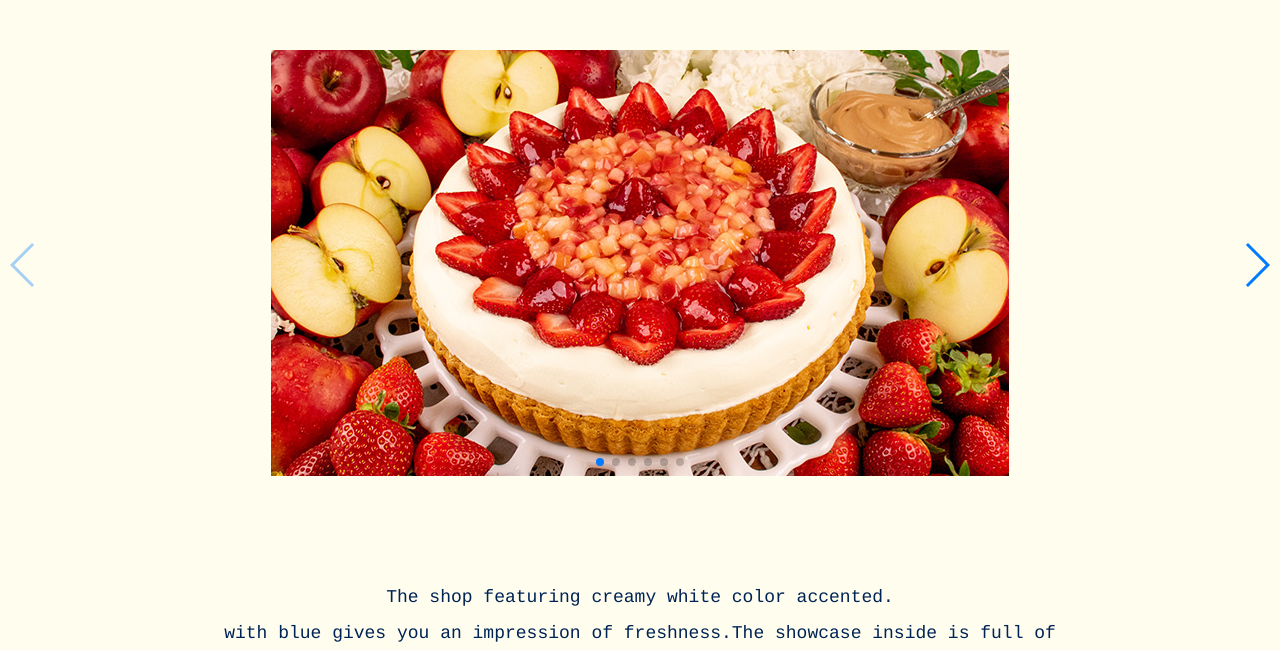
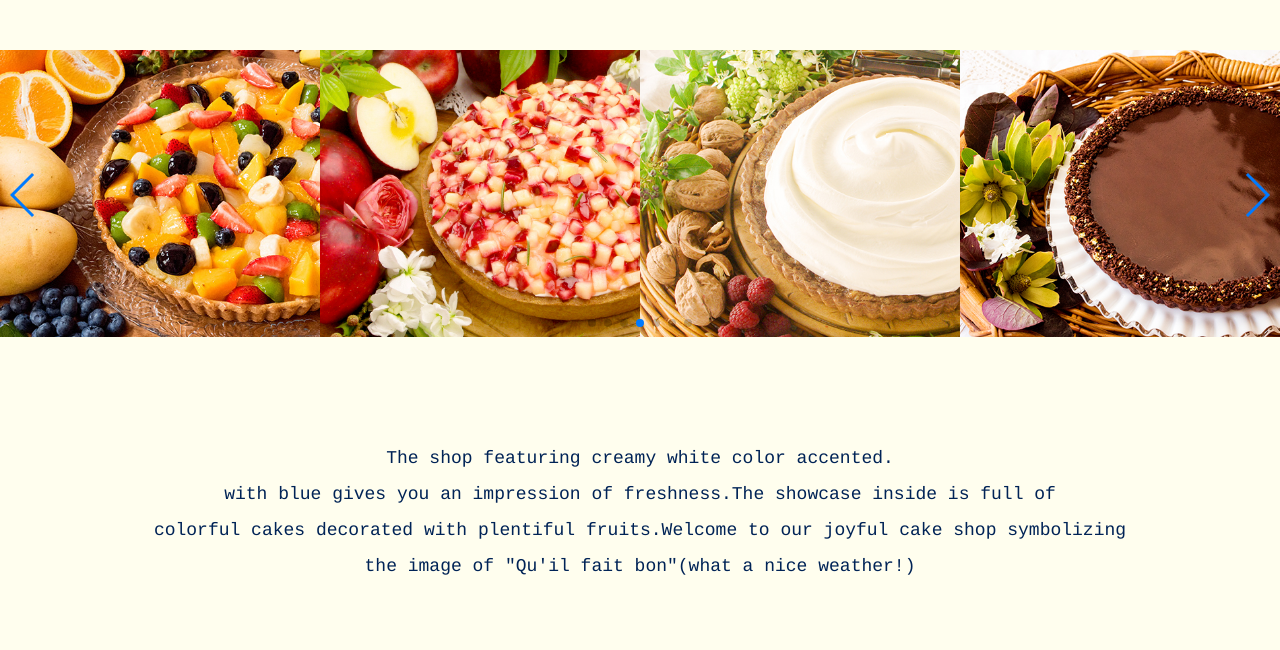
Before and after one commit to 4ai72/pair-work, a website: page erika.html in a window 1280 px wide. Shown: the part 150-800 px from the top of the page. Drawn offline with nearby package versions, Linux system fonts and the light colour scheme.

Commit message:
あとはレスポンシブ整える

```diff
--- a/erika.html
+++ b/erika.html
@@ -26,12 +26,26 @@
         <!-- メイン表示部分 -->
         <div class="swiper-wrapper">
             <!-- 各スライド -->
-            <div class="swiper-slide"><img src="img/1153-202010201304440110-1.jpg"></div>
-            <div class="swiper-slide"><img src="img/201411231145020364-1.jpg"></div>
-            <div class="swiper-slide"><img src="img/0039c.jpg"></div>
-            <div class="swiper-slide"><img src="img/1375w.jpg"></div>
-            <div class="swiper-slide"><img src="img/110w.jpg"></div>
-            <div class="swiper-slide"><img src="img/202010010943520740-l.jpg"></div>
+            <div class="swiper-slide">
+                <a href=""><img src="img/1153-202010201304440110-1.jpg"></a>
+            </div>
+            <div class="swiper-slide">
+                <a href=""><img src="img/1370w.jpg"></a>
+            </div>
+            <div class="swiper-slide">
+                <a href=""><img src="img/239001w.jpg"></a>
+            </div>
+            <div class="swiper-slide">
+                <a href=""><img src="img/1375w.jpg"></a></div>
+            <div class="swiper-slide">
+                <a href=""><img src="img/110w.jpg"></a>
+            </div>
+            <div class="swiper-slide">
+                <a href=""><img src="img/0039w.jpg"></a>
+            </div>
+            <div class="swiper-slide">
+                <a href=""><img src="img/1309w.jpg"></a>
+            </div>
         </div>
         <div class="swiper-button-prev"></div>
         <div class="swiper-button-next"></div>
@@ -163,6 +177,7 @@ z                    <a href="" class="ob">
     <script src="https://cdnjs.cloudflare.com/ajax/libs/Swiper/4.5.1/js/swiper.js"></script>
     <!-- <script src="https://cdnjs.cloudflare.com/ajax/libs/Swiper/4.3.3/js/swiper.min.js"></script> -->
     <script src="https://ajax.googleapis.com/ajax/libs/jquery/3.3.1/jquery.min.js"></script>
+    <!-- jsの読み込み -->
     <script src="js/app.js"></script>
 </body>
 </html>
--- a/js/app.js
+++ b/js/app.js
@@ -1,18 +1,40 @@
-var mySwiper = new Swiper('.swiper-container', {
-    autoHeight: true,
-    // autoplay: {
-	// 	delay: 3000,
-	// 	stopOnLastSlide: false,
-	// 	disableOnInteraction: false,
-	// 	reverseDirection: false
-	// },
+// swiper
+
+// var mySwiper = new Swiper('.swiper-container', {
+//     autoHeight: true,
+//     // autoplay: {
+// 	// 	delay: 3000,
+// 	// 	stopOnLastSlide: false,
+// 	// 	disableOnInteraction: false,
+// 	// 	reverseDirection: false
+// 	// },
+// 	navigation: {
+// 		nextEl: '.swiper-button-next',
+// 		prevEl: '.swiper-button-prev'
+// 	},
+// 	pagination: {
+// 		el: '.swiper-pagination',
+// 		type: 'bullets',
+// 		clickable: true
+// 	}
+// });
+
+var swiper = new Swiper('.swiper-container', {
 	navigation: {
-		nextEl: '.swiper-button-next',
-		prevEl: '.swiper-button-prev'
+	  nextEl: '.swiper-button-next',
+	  prevEl: '.swiper-button-prev',
 	},
+	slidesPerView: 4,
+	spaceBetween: 0,
+	initialSlide: 2,
+	loop: true,
 	pagination: {
 		el: '.swiper-pagination',
 		type: 'bullets',
-		clickable: true
-	}
-});
+		clickable: true,
+	  },
+	autoplay: {
+		delay: 3000,
+		disableOnInteraction: true
+	},
+  });
--- a/sass/_main.scss
+++ b/sass/_main.scss
@@ -15,7 +15,6 @@ body {
         line-height: 2em;
     }
 }
-
 
 .container {
     padding: 0;
@@ -53,6 +52,7 @@ body {
         }
     }
 }
+
 .s img {
     width: 310px;
     height: 200px;
@@ -64,6 +64,7 @@ body {
     // object-fit: cover;
 
 }
+
 dt {
     font-family: 'Courier';
     font-size: 18px;
--- a/sass/_top.scss
+++ b/sass/_top.scss
@@ -0,0 +1,10 @@
+.swiper-slide {
+    &:hover {
+    transition-duration: 0.1s;
+    // transform: scale(1.1);
+    filter: grayscale(30%);
+    }
+    img {
+        height: 287px;
+    }
+}
```
Also changed, not shown: css/style.css, img/1309w.jpg (added), img/239001w.jpg (added).
